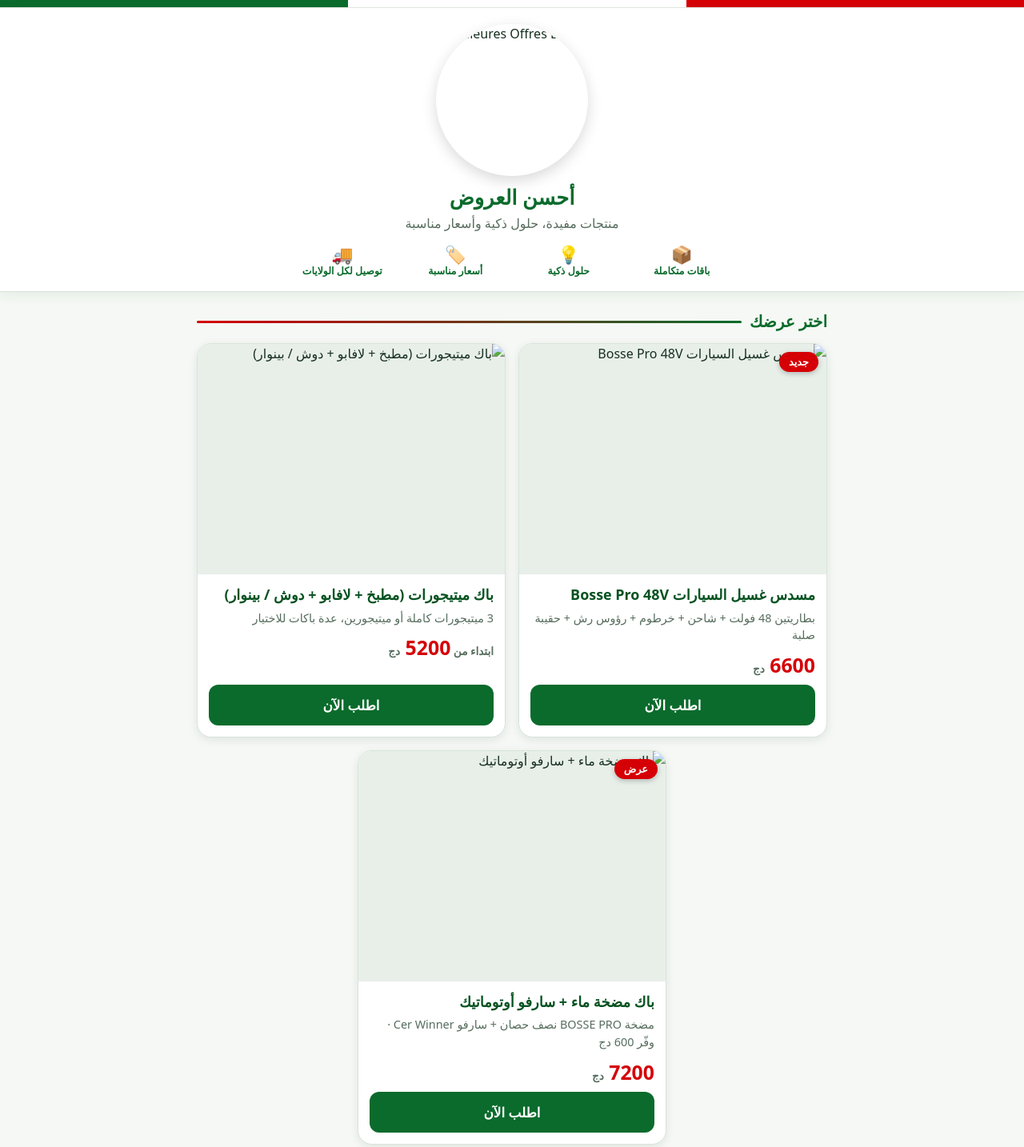
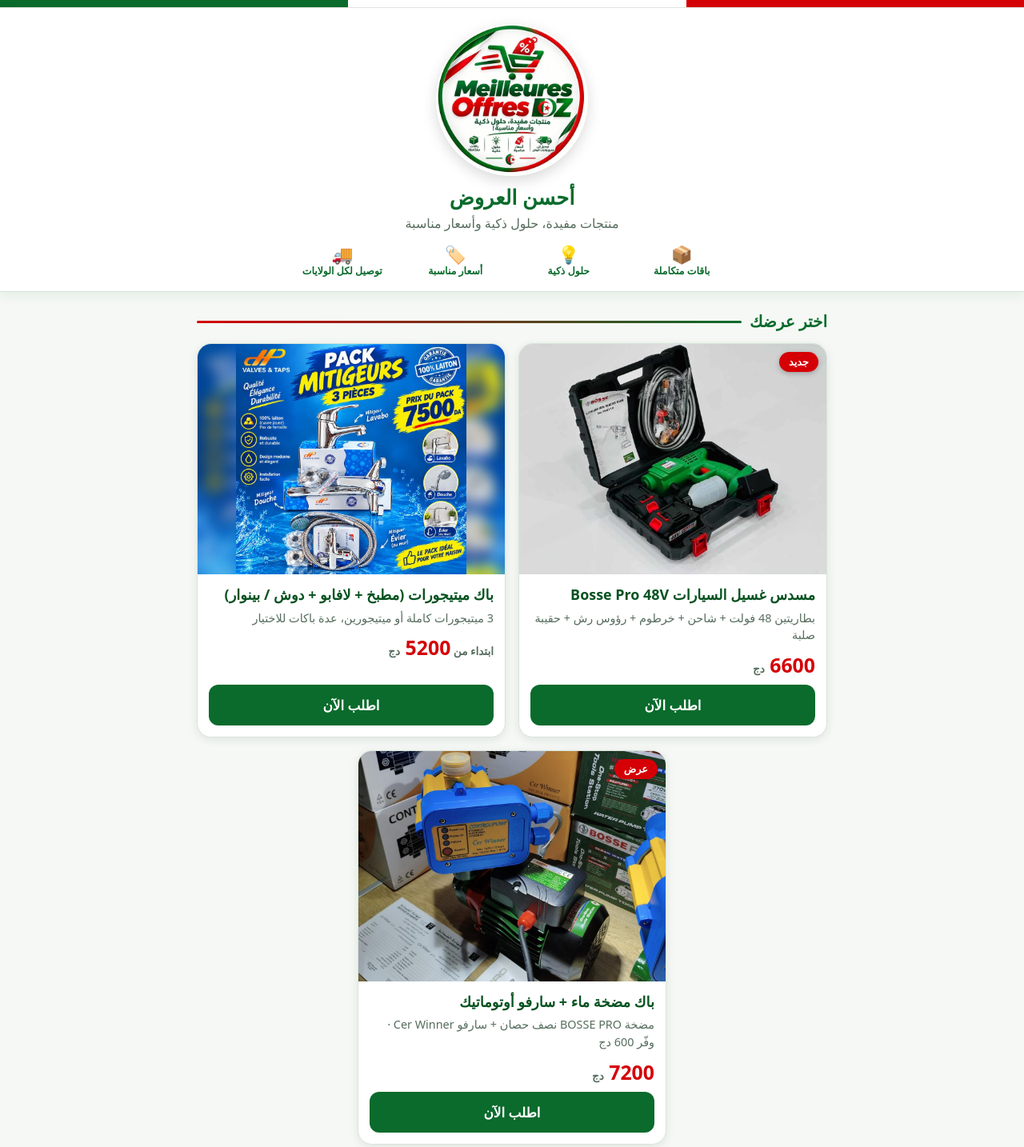
Before and after one commit to meilleuresoffresdz/meilleuresoffresdz.github.io, a plain HTML site: page index.html in a window 1280 px wide. Shown: the top 1434 px of the page at 80% size. Drawn offline with Linux system fonts and the light colour scheme.

Commit message:
Add files via upload

```diff
--- a/index.html
+++ b/index.html
@@ -2,7 +2,7 @@
 <html lang="ar" dir="rtl"><head><meta charset="utf-8">
 <meta name="viewport" content="width=device-width, initial-scale=1, viewport-fit=cover">
 <title>أحسن العروض – Meilleures Offres DZ</title>
-<link rel="icon" type="image/png" href="img/icon.png">
+<link rel="icon" type="image/png" href="icon.png">
 <meta property="og:type" content="website">
 <meta property="og:url" content="https://meilleuresoffresdz.github.io/">
 <meta property="og:title" content="أحسن العروض – Meilleures Offres DZ">
@@ -49,7 +49,7 @@ footer{text-align:center;color:var(--mu);font-size:.85rem;padding:4px 16px 26px}
 </style></head><body>
 <div class="bar"></div>
 <header>
-<img class="logo" src="img/logo.jpg" alt="Meilleures Offres DZ">
+<img class="logo" src="logo.jpg" alt="Meilleures Offres DZ">
 <h1>أحسن العروض</h1>
 <p>منتجات مفيدة، حلول ذكية وأسعار مناسبة</p>
 <div class="feat"><div><b>📦</b>باقات متكاملة</div><div><b>💡</b>حلول ذكية</div><div><b>🏷️</b>أسعار مناسبة</div><div><b>🚚</b>توصيل لكل الولايات</div></div>
@@ -62,11 +62,10 @@ footer{text-align:center;color:var(--mu);font-size:.85rem;padding:4px 16px 26px}
 </main>
 <footer>© Meilleures Offres DZ</footer>
 <script>
-/* Pour ajouter un pack : copier un bloc {…}, changer les valeurs, et ajouter l'image dans le dossier img */
 var PACKS=[
-{t:"مسدس غسيل السيارات Bosse Pro 48V",d:"بطاريتين 48 فولت + شاحن + خرطوم + رؤوس رش + حقيبة صلبة",p:"6600",pre:"",tag:"جديد",img:"img/car-washer.jpg",url:"Car-washer/"},
-{t:"باك ميتيجورات (مطبخ + لافابو + دوش / بينوار)",d:"3 ميتيجورات كاملة أو ميتيجورين، عدة باكات للاختيار",p:"5200",pre:"ابتداء من ",tag:"",img:"img/mitigeurs.jpg",url:"Offres/"},
-{t:"باك مضخة ماء + سارفو أوتوماتيك",d:"مضخة BOSSE PRO نصف حصان + سارفو Cer Winner · وفّر 600 دج",p:"7200",pre:"",tag:"عرض",img:"img/pompe.jpg",url:"packpompecerveau/"}
+{t:"مسدس غسيل السيارات Bosse Pro 48V",d:"بطاريتين 48 فولت + شاحن + خرطوم + رؤوس رش + حقيبة صلبة",p:"6600",pre:"",tag:"جديد",img:"car-washer.jpg",url:"Car-washer/"},
+{t:"باك ميتيجورات (مطبخ + لافابو + دوش / بينوار)",d:"3 ميتيجورات كاملة أو ميتيجورين، عدة باكات للاختيار",p:"5200",pre:"ابتداء من ",tag:"",img:"mitigeurs.jpg",url:"Offres/"},
+{t:"باك مضخة ماء + سارفو أوتوماتيك",d:"مضخة BOSSE PRO نصف حصان + سارفو Cer Winner · وفّر 600 دج",p:"7200",pre:"",tag:"عرض",img:"pompe.jpg",url:"packpompecerveau/"}
 ];
 var g=document.getElementById("g");
 PACKS.forEach(function(k){
```
